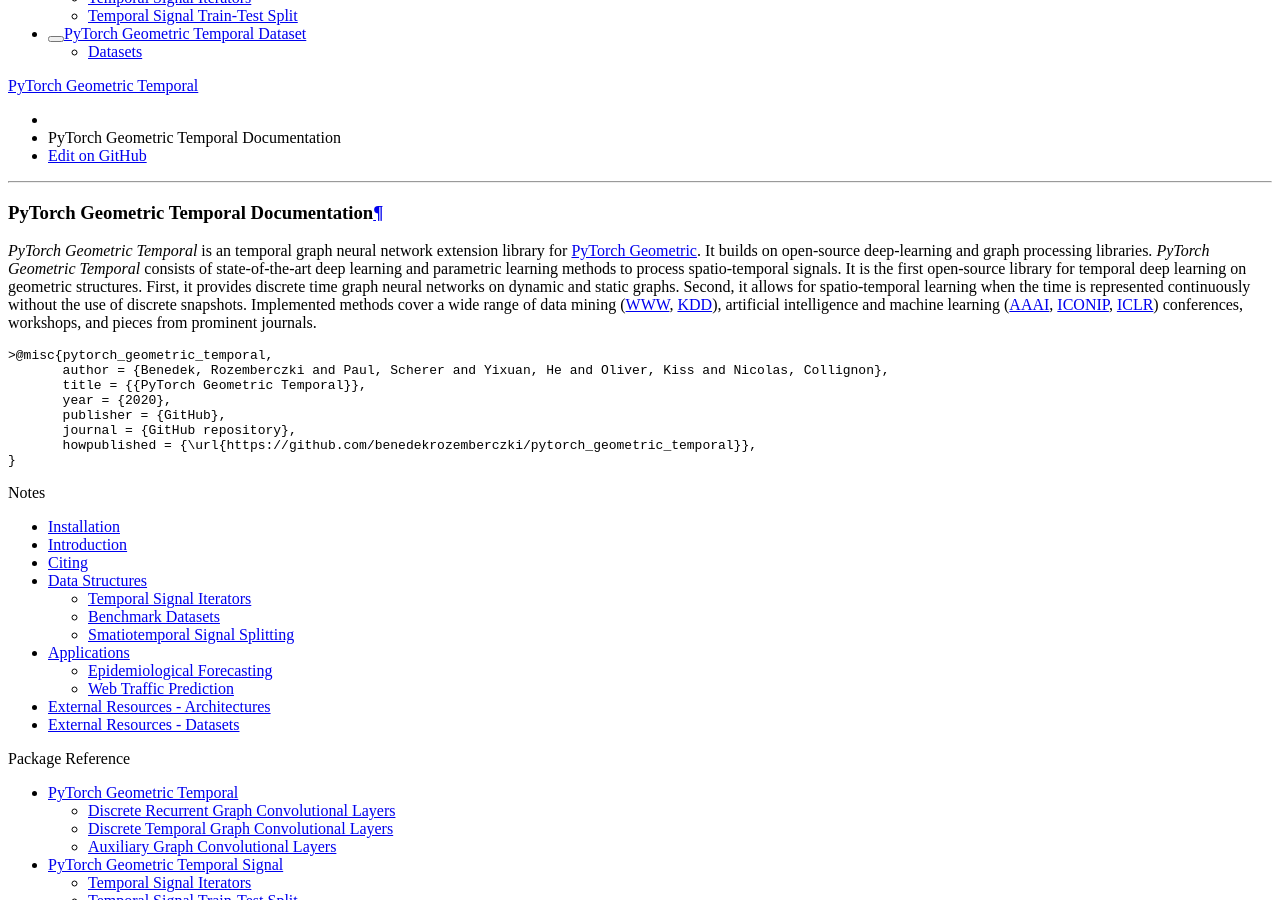
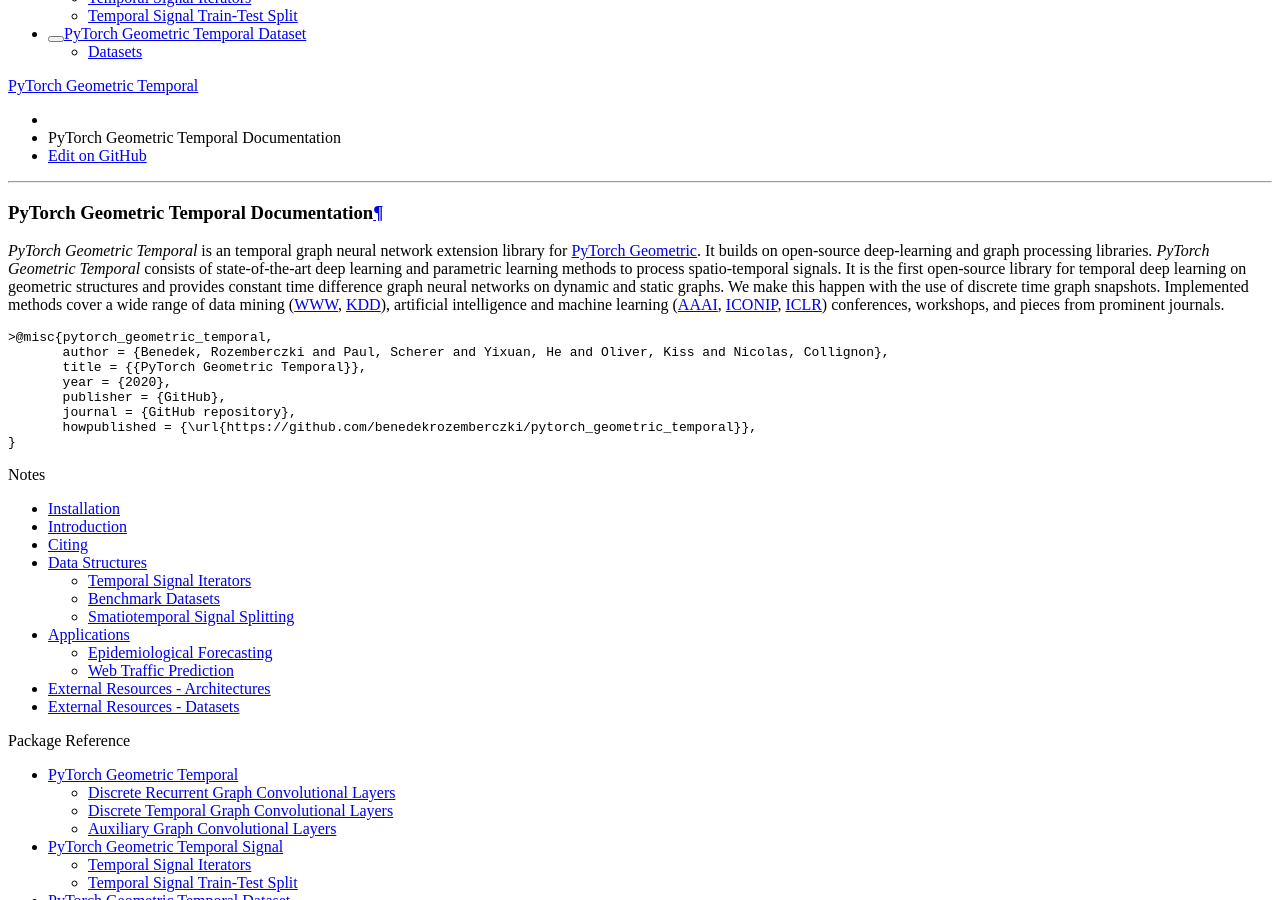
Before and after one commit to benedekrozemberczki/pytorch_geometric_temporal, a Sphinx documentation site: the page built from docs/source/index.rst, in a window 1280 px wide and 900 px high, scrolled down 1140 px. Built offline with Sphinx 7.4.7 and the Read the Docs theme 2.0.0, drawn with Linux system fonts in a browser that asks for light colours.

Commit message:
PTG update

```diff
--- a/docs/source/index.rst
+++ b/docs/source/index.rst
@@ -3,7 +3,7 @@
 PyTorch Geometric Temporal Documentation
 ==================================
 
-*PyTorch Geometric Temporal* is an temporal graph neural network extension library for `PyTorch Geometric <https://github.com/rusty1s/pytorch_geometric/>`_.  It builds on open-source deep-learning and graph processing libraries. *PyTorch Geometric Temporal* consists of state-of-the-art deep learning and parametric learning methods to process spatio-temporal signals. It is the first open-source library for temporal deep learning on geometric structures. First, it provides discrete time graph neural networks on dynamic and static graphs. Second, it allows for spatio-temporal learning when the time is represented continuously without the use of discrete snapshots. Implemented methods cover a wide range of data mining (`WWW <https://www2021.thewebconf.org/>`_, `KDD <https://www.kdd.org/kdd2020/>`_), artificial intelligence and machine learning (`AAAI <http://www.aaai.org/Conferences/conferences.php>`_, `ICONIP <https://www.apnns.org/ICONIP2020/>`_, `ICLR <https://iclr.cc/>`_) conferences, workshops, and pieces from prominent journals.
+*PyTorch Geometric Temporal* is an temporal graph neural network extension library for `PyTorch Geometric <https://github.com/rusty1s/pytorch_geometric/>`_.  It builds on open-source deep-learning and graph processing libraries. *PyTorch Geometric Temporal* consists of state-of-the-art deep learning and parametric learning methods to process spatio-temporal signals. It is the first open-source library for temporal deep learning on geometric structures and provides constant time difference graph neural networks on dynamic and static graphs. We make this happen with the use of discrete time graph snapshots. Implemented methods cover a wide range of data mining (`WWW <https://www2021.thewebconf.org/>`_, `KDD <https://www.kdd.org/kdd2020/>`_), artificial intelligence and machine learning (`AAAI <http://www.aaai.org/Conferences/conferences.php>`_, `ICONIP <https://www.apnns.org/ICONIP2020/>`_, `ICLR <https://iclr.cc/>`_) conferences, workshops, and pieces from prominent journals.
 
 .. code-block:: latex
 
```
